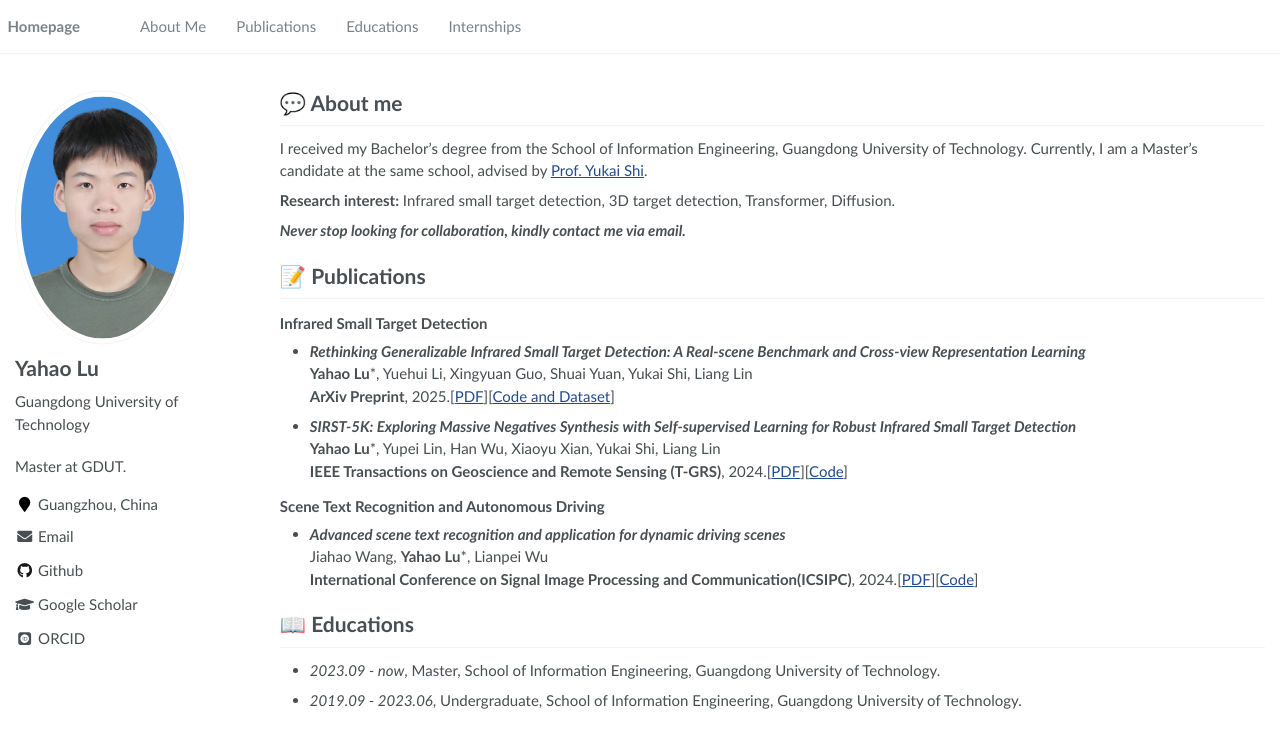
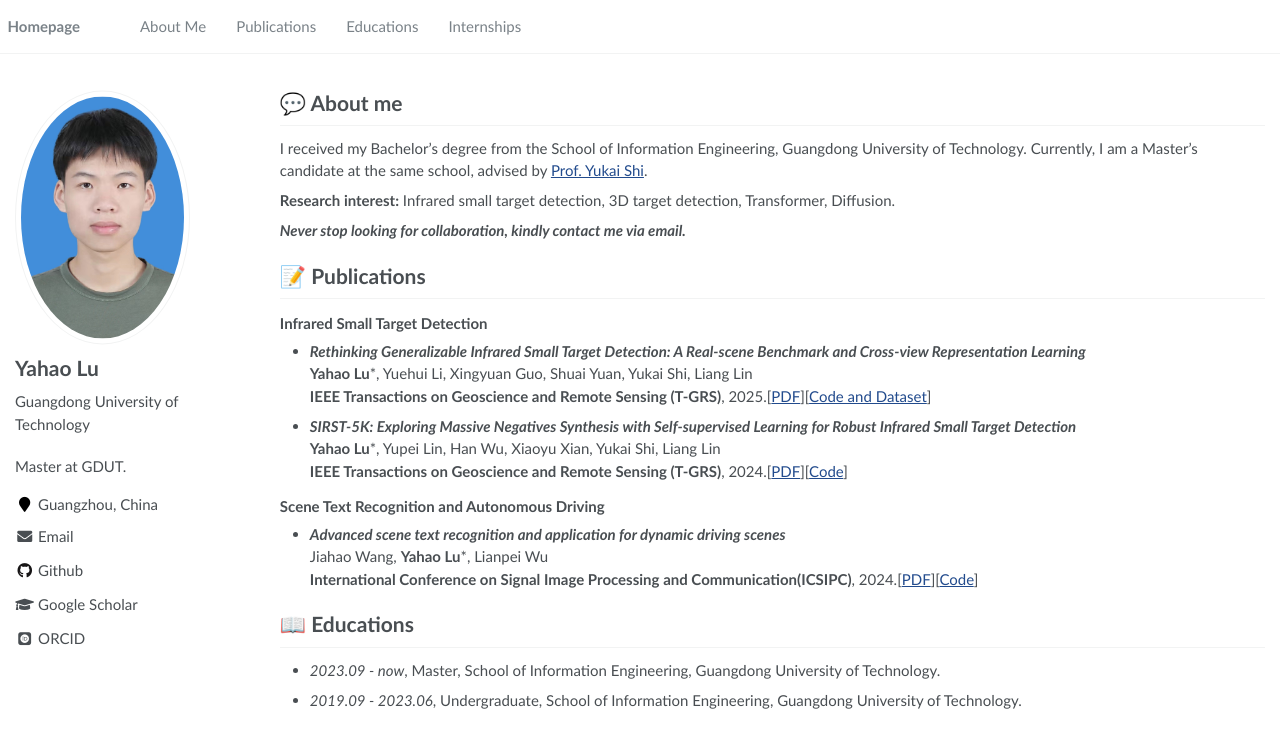
Before and after one commit to datou0326/datou0326.github.io, a Jekyll site: the page built from _pages/about.md, in a window 1280 px wide. Shown: the top 748 px of the page. Built offline with Jekyll 4.4.1, drawn with Linux system fonts in a browser that asks for light colours; some web fonts are replaced.

Commit message:
Update about.md

```diff
--- a/_pages/about.md
+++ b/_pages/about.md
@@ -24,7 +24,7 @@ I received my Bachelor's degree from the School of Information Engineering, Guan
 #### Infrared Small Target Detection
 - ***Rethinking Generalizable Infrared Small Target Detection: A Real-scene Benchmark and Cross-view Representation Learning*** \
 **Yahao Lu***, Yuehui Li, Xingyuan Guo, Shuai Yuan, Yukai Shi, Liang Lin \
-**ArXiv Preprint**, 2025.[[PDF](https://arxiv.org/abs/2504.16487)][[Code and Dataset](https://github.com/luy0222/RealScene-ISTD)]
+**IEEE Transactions on Geoscience and Remote Sensing (T-GRS)**, 2025.[[PDF](https://arxiv.org/abs/2504.16487)][[Code and Dataset](https://github.com/luy0222/RealScene-ISTD)]
 - ***SIRST-5K: Exploring Massive Negatives Synthesis with Self-supervised Learning for Robust Infrared Small Target Detection*** \
 **Yahao Lu***, Yupei Lin, Han Wu, Xiaoyu Xian, Yukai Shi, Liang Lin \
 **IEEE Transactions on Geoscience and Remote Sensing (T-GRS)**, 2024.[[PDF](https://arxiv.org/abs/2403.05416)][[Code](https://github.com/luy0222/SIRST-5K)]
```
